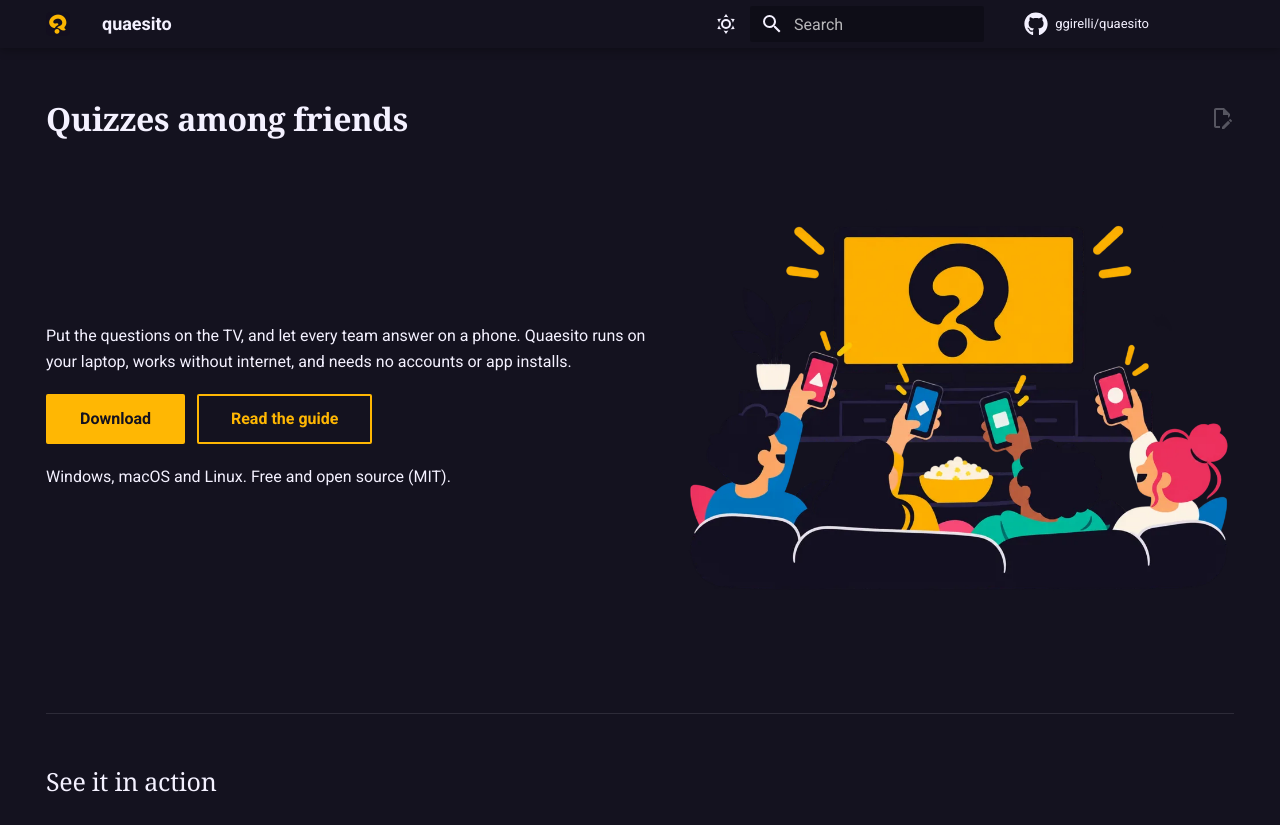
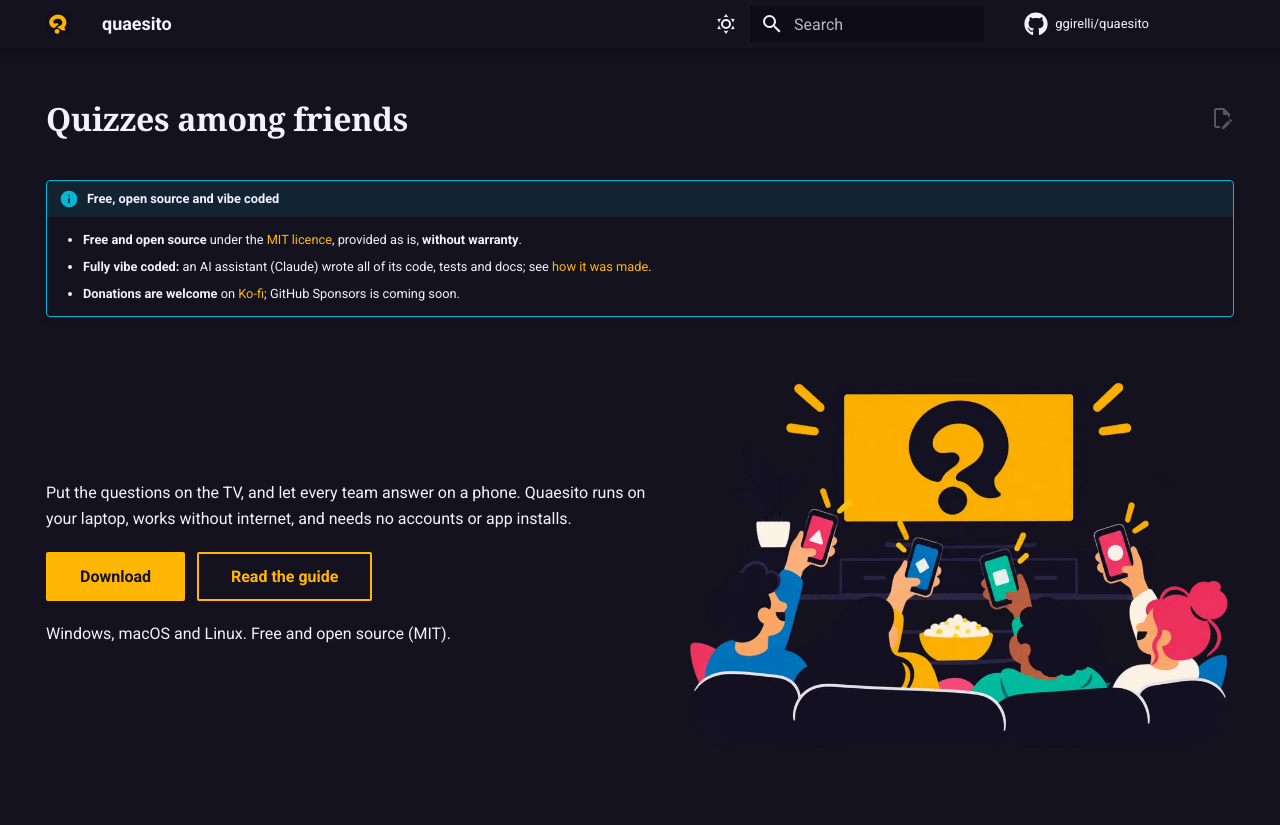
Before and after one commit to ggirelli/quaesito, an MkDocs documentation site: the page built from docs/index.md, in a window 1280 px wide and 900 px high, cut to the strip 0-825 px from the top of the window. Built offline with MkDocs 1.6.1 and Material for MkDocs 9.7.7, drawn with Linux system fonts in a browser that asks for light colours; comment, search, counter and statistics services are not loaded.

Commit message:
docs: licence, warranty, vibe coding and donations up front
The README, the user guide's home page and the downloads' README say that quaesito is free
and MIT-licensed, comes without warranty and is fully vibe coded, and that donations are
welcome on Ko-fi (GitHub Sponsors to follow). FUNDING.yml adds GitHub's Sponsor button.

Co-Authored-By: Claude Opus 5.5 <noreply@anthropic.com>

```diff
--- a/docs/index.md
+++ b/docs/index.md
@@ -5,6 +5,15 @@ hide:
 ---
 
 # Quizzes among friends
+
+!!! info "Free, open source and vibe coded"
+    - **Free and open source** under the
+      [MIT licence](https://github.com/ggirelli/quaesito/blob/main/LICENSE), provided as is,
+      **without warranty**.
+    - **Fully vibe coded:** an AI assistant (Claude) wrote all of its code, tests and docs; see
+      [how it was made](how-it-was-made.md).
+    - **Donations are welcome** on [Ko-fi](https://ko-fi.com/ggirelli); GitHub Sponsors is coming
+      soon.
 
 <div class="hero" markdown>
 
--- a/mkdocs.yml
+++ b/mkdocs.yml
@@ -78,3 +78,12 @@ validation:
   omitted_files: warn
   absolute_links: warn
   unrecognized_links: warn
+
+extra:
+  social:
+    - icon: fontawesome/brands/github
+      link: https://github.com/ggirelli/quaesito
+      name: Source code
+    - icon: simple/kofi
+      link: https://ko-fi.com/ggirelli
+      name: Support quaesito on Ko-fi
```
Also changed, not shown: CHANGELOG.md (+2 -0 lines), README.md (+5 -3 lines), 2 other files.
